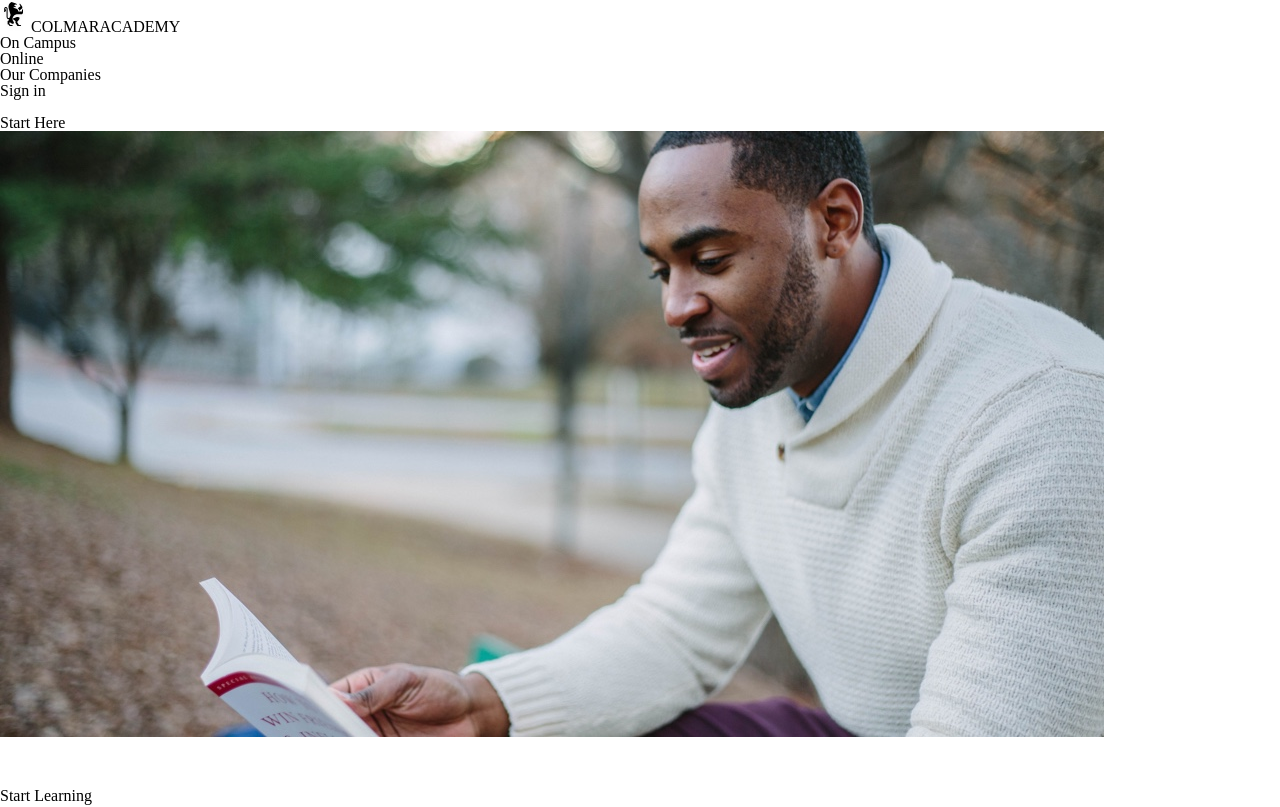
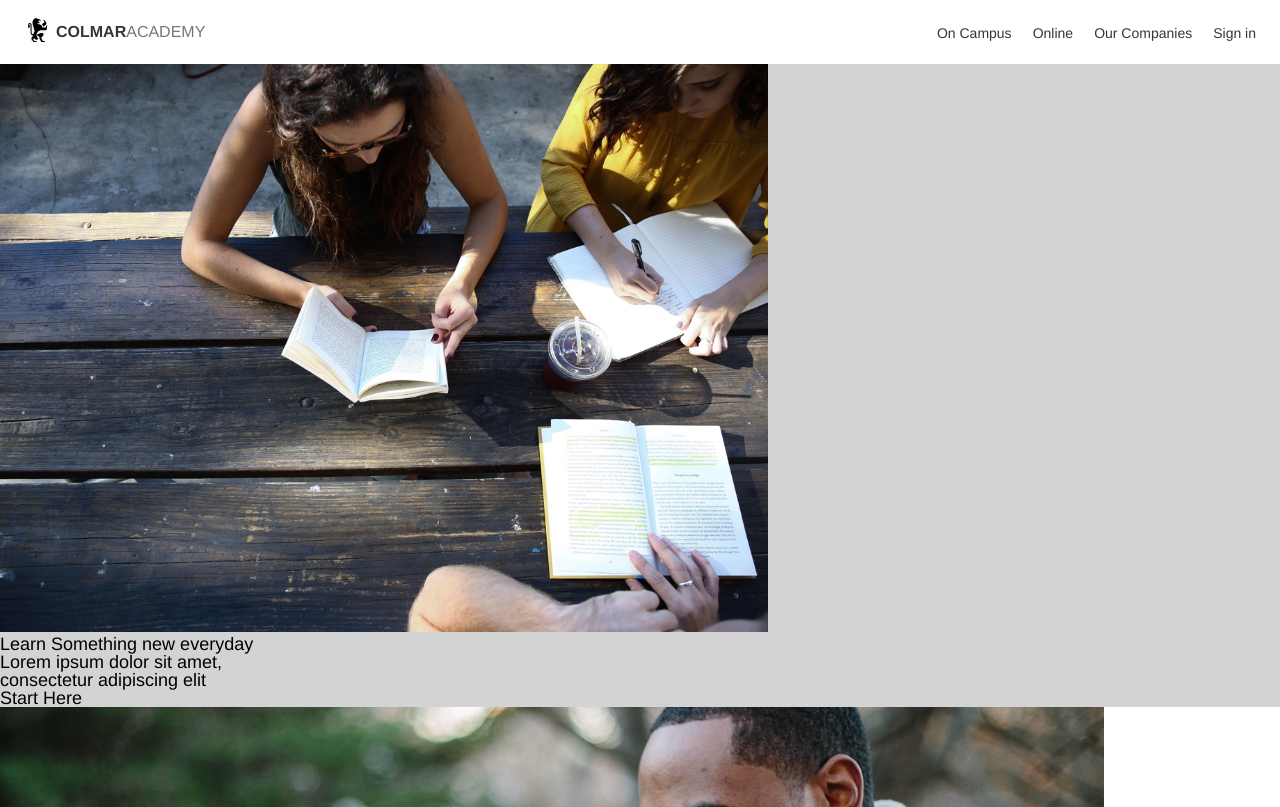
Before and after one commit to smsiren/Colmar-Academy, a plain HTML site: page index.html in a window 1280 px wide. Shown: the top 807 px of the page. Drawn offline with Linux system fonts and the light colour scheme; a web font is replaced by a local one.

Commit message:
Nav Bar set

```diff
--- a/index.html
+++ b/index.html
@@ -14,45 +14,45 @@
 
 
       <!-- NAV BAR -->
-      <div class="container" id="navigation">
+      <div class="nav-bar" class="container">
         <div class="flex-container">
           <div class="logo">
-            <img src="./resources/images/ic-logo.svg" alt="">
-            <span>COLMARACADEMY</span>
+            <img src="./resources/images/ic-logo.svg" alt="standing lion graphic" id="logo">
+            <span id="colmar">COLMAR</span><span id="academy">ACADEMY</span>
           </div>
-          <div class="nav">
+          <nav>
             <ul>
               <li>On Campus</li>
               <li>Online</li>
               <li>Our Companies</li>
               <li>Sign in</li>
             </ul>
+          </nav>
           </div>
         </div>
       </div><!-- end NAV BAR -->
 
 
       <!-- BANNER -->
-      <div class="container" id="banner">
-        <div class="flex-container">
-          <div class="image">
-            <img src="/.resources/images/banner.jpg" alt="">
-          </div>
+      <div class="banner" class="container">
+
+          <img src="./resources/images/banner.jpg" alt="">
+
           <div class="text">
-            <h1></h1>
-            <h2></h2>
+            <h1>Learn Something new everyday</h1>
+            <h2>Lorem ipsum dolor sit amet, consectetur adipiscing elit</h2>
             <div class="button">
               <span>Start Here</span>
             </div>
           </div>
-        </div>
+
       </div><!-- end BANNER -->
 
     </header><!-- end HEADER -->
 
 
       <!-- INFO -->
-        <div class="container" id="info">
+        <div class="info" class="container">
           <div class="flex-container">
             <div class="info-freatured-block">
 
@@ -99,7 +99,7 @@
 
 
       <!-- COURSE -->
-      <div class="container" id="course">
+      <div class="course" class="container">
         <div class="flex-container">
           <h2>Start Learning</h2>
 
@@ -162,13 +162,15 @@
 
 
       <!-- THESIS -->
-        <div class="container" id="thesis">
+        <div class="thesis" class="container">
           <div class="flex-container">
             <h2>Thesis Exibit</h2>
 
             <div class="thesis-freatured-block">
 
-              <img src="./resources/images/information-main.jpg" alt="">
+              <video src="./resources/videos/thesis.mp4" autoplay poster="posterimage.jpg">
+
+              </video>
               <div class="text">
                 <h2></h2>
                 <p></p>
--- a/resources/css/style.css
+++ b/resources/css/style.css
@@ -0,0 +1,112 @@
+/* Universal Styles*/
+
+html {
+  font-size: 18px
+}
+
+body {
+  font-family: helvetica, sans-serif;
+}
+
+.container {
+  max-width: 100%;
+}
+
+
+/* Nav Bar */
+
+.nav-bar {
+  height: 64px;
+}
+
+.nav-bar .flex-container {
+  display: flex;
+  justify-content: space-between;
+  align-items: center;
+}
+
+.logo {
+  display: flex;
+  align-items: center;
+}
+
+.logo img {
+  margin: 16px 5px 16px 24px;
+}
+
+.logo span {
+  margin: 16px 0px;
+  font-size: 16px;
+}
+
+#colmar {
+  color: #363636;
+  font-family: 'Biryani', helvetica, sans-serif;
+  font-style: normal;
+  font-weight: 700;
+
+}
+
+#academy {
+  color: #767676;
+  font-family: 'Biryani', helvetica, sans-serif;
+  font-style: normal;
+  font-weight: 300;
+}
+
+nav {
+  margin-right: 24px;
+}
+
+nav li {
+  color: #363636;
+  display: inline-block;
+  margin-left: 16px;
+  font-family: helvetica, sans-serif;
+  font-size: 14px;
+}
+
+
+
+/* Banner */
+
+.banner {
+  background-color: lightgray;
+  display: inline block;
+}
+
+.banner img {
+  width: 60%;
+  margin: 32px, 24px;
+}
+
+.banner .text {
+  width: 25%;
+}
+
+
+/* Google Fonts */
+
+@font-face {
+  font-family: 'Biryani';
+  font-style: normal;
+  font-weight: 300;
+  src: local('Biryani Light'), local('Biryani-Light'), url(https://fonts.gstatic.com/s/biryani/v3/hv-TlzNxIFoO84YddeAxKTdYUsB9VxU.woff2) format('woff2');
+  unicode-range: U+0000-00FF, U+0131, U+0152-0153, U+02BB-02BC, U+02C6, U+02DA, U+02DC, U+2000-206F, U+2074, U+20AC, U+2122, U+2191, U+2193, U+2212, U+2215, U+FEFF, U+FFFD;
+}
+
+@font-face {
+  font-family: 'Biryani';
+  font-style: normal;
+  font-weight: 400;
+  src: local('Biryani Regular'), local('Biryani-Regular'), url(https://fonts.gstatic.com/s/biryani/v3/hv-WlzNxIFoO84YdfUsTPBp6X-o.woff2) format('woff2');
+  unicode-range: U+0000-00FF, U+0131, U+0152-0153, U+02BB-02BC, U+02C6, U+02DA, U+02DC, U+2000-206F, U+2074, U+20AC, U+2122, U+2191, U+2193, U+2212, U+2215, U+FEFF, U+FFFD;
+}
+
+@font-face {
+  font-family: 'Biryani';
+  font-style: normal;
+  font-weight: 700;
+  src: local('Biryani Bold'), local('Biryani-Bold'), url(https://fonts.gstatic.com/s/biryani/v3/hv-TlzNxIFoO84YddfA2KTdYUsB9VxU.woff2) format('woff2');
+  unicode-range: U+0000-00FF, U+0131, U+0152-0153, U+02BB-02BC, U+02C6, U+02DA, U+02DC, U+2000-206F, U+2074, U+20AC, U+2122, U+2191, U+2193, U+2212, U+2215, U+FEFF, U+FFFD;
+}
```
